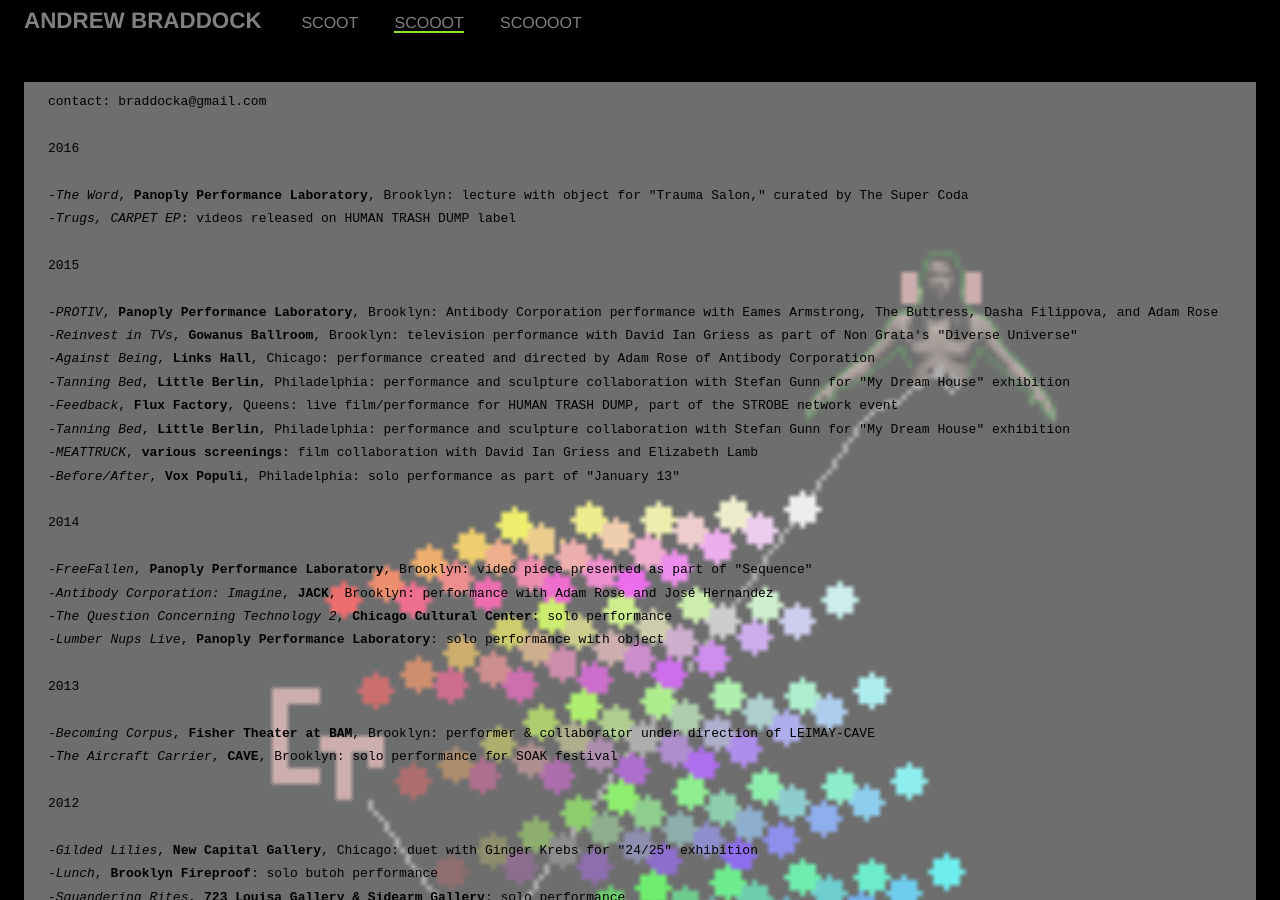
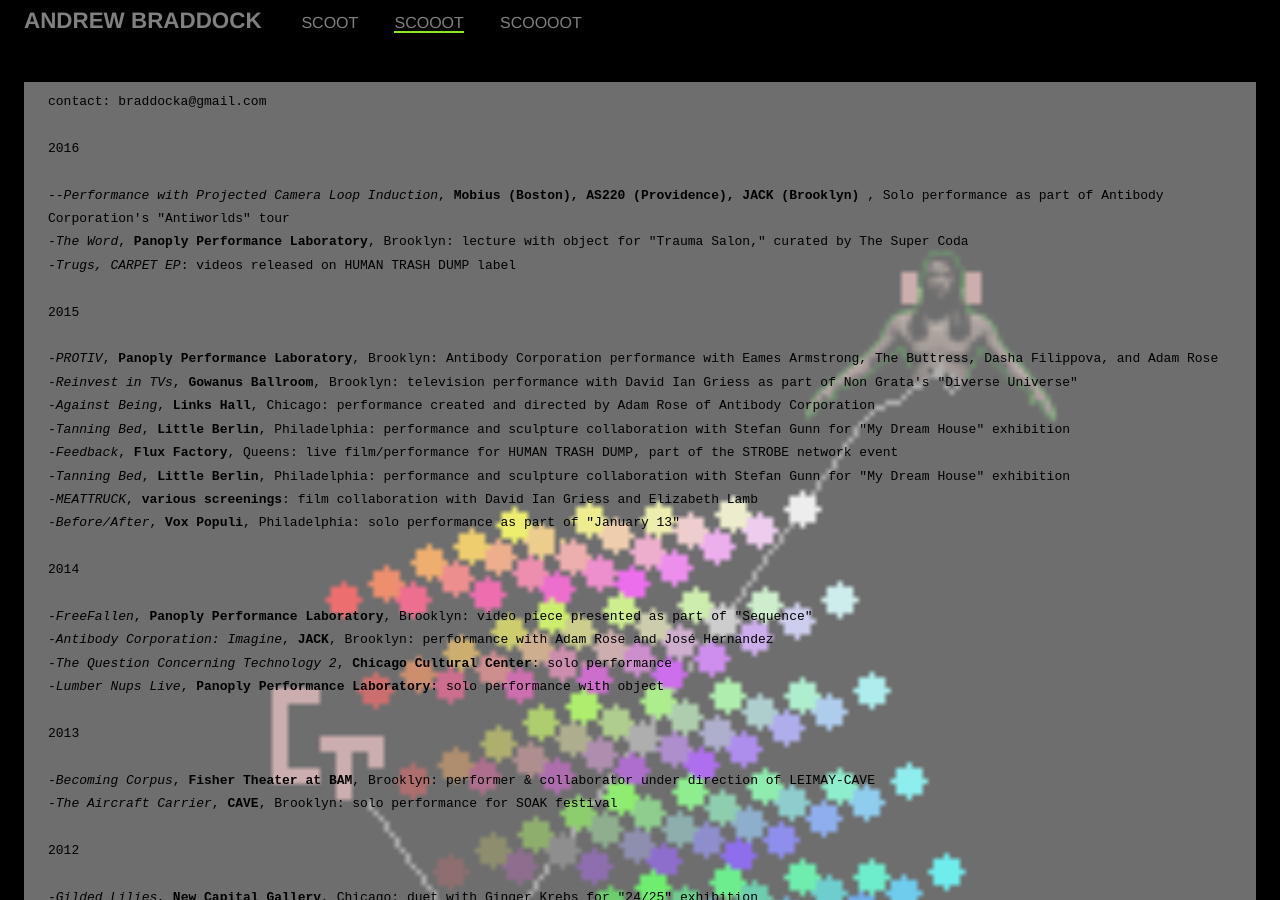
Before and after one commit to scootfence/scootfence.github.io, a Jekyll site: the page built from about.md, in a window 1280 px wide and 900 px high. Built offline with Jekyll 4.4.1, drawn with Linux system fonts in a browser that asks for light colours; Markdown is read by kramdown in place of the engine named in the settings.

Commit message:
Update about.md

```diff
--- a/about.md
+++ b/about.md
@@ -8,7 +8,8 @@ contact: braddocka@gmail.com
 <br><br>
 2016
 <br><br>
--<i>The Word</i>, <b>Panoply Performance Laboratory</b>, Brooklyn: lecture with object for "Trauma Salon," curated by The Super Coda
+--<i>Performance with Projected Camera Loop Induction</i>, <b>Mobius (Boston), AS220 (Providence), JACK (Brooklyn) </b>, Solo performance as part of Antibody Corporation's "Antiworlds" tour
+<br>-<i>The Word</i>, <b>Panoply Performance Laboratory</b>, Brooklyn: lecture with object for "Trauma Salon," curated by The Super Coda
 <br>-<i>Trugs, CARPET EP</i>: videos released on HUMAN TRASH DUMP label
 <br><br>
 2015
```
